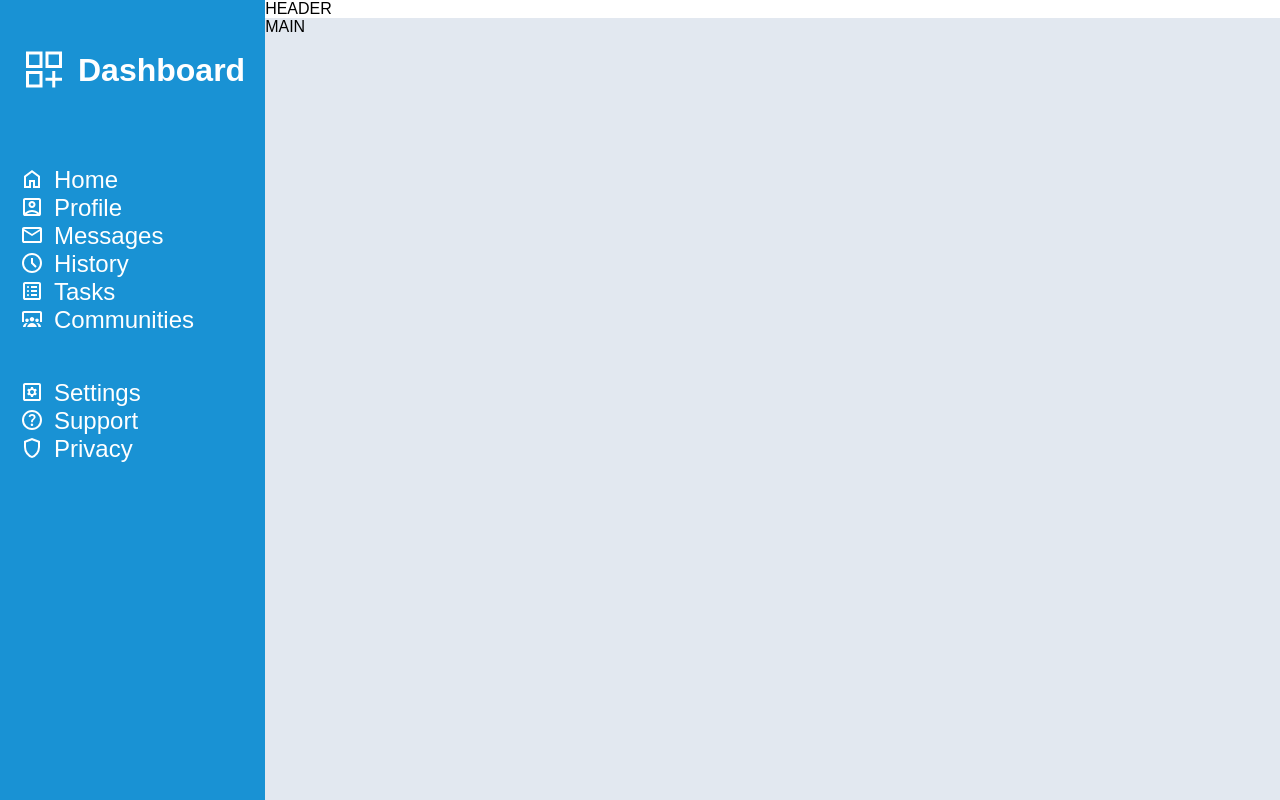
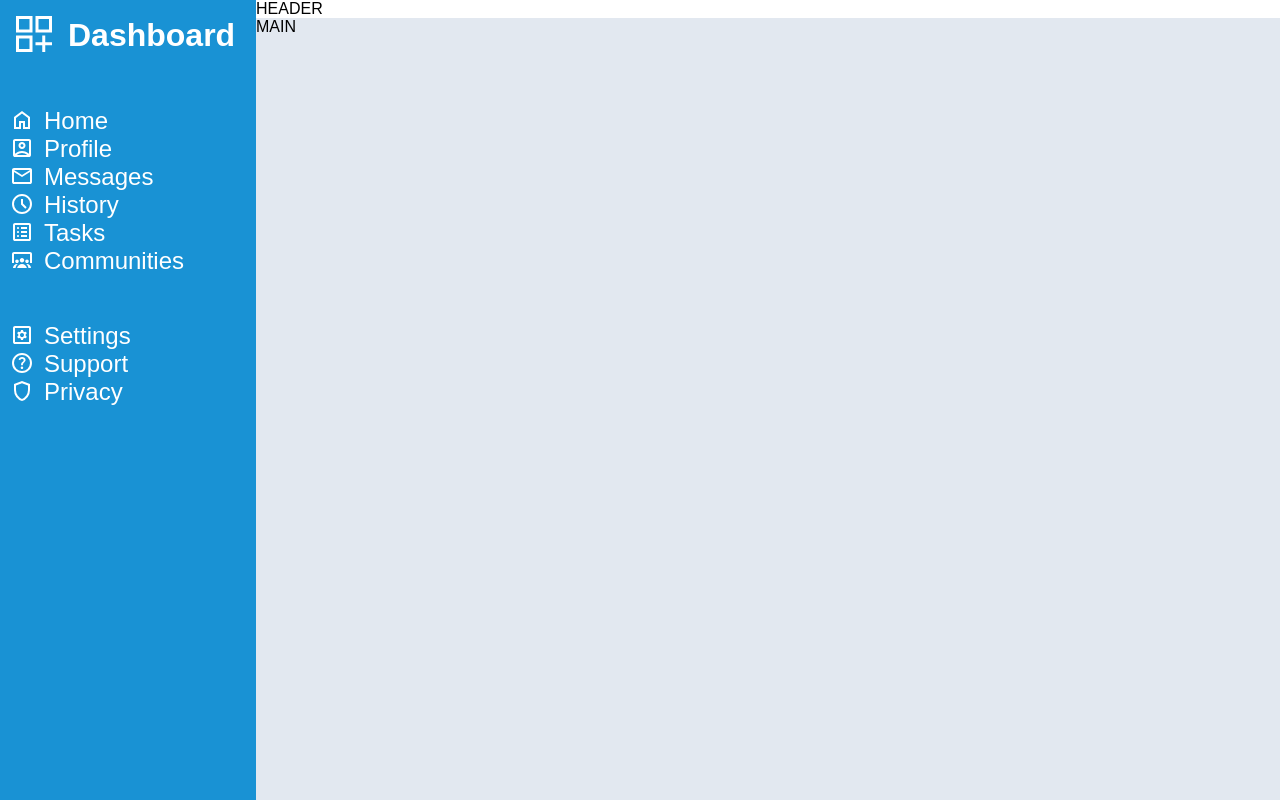
Before and after one commit to DeweQ/odin-dashboard, a plain HTML site: page dashboard.html in a window 1280 px wide. Drawn offline with Linux system fonts and the light colour scheme; a web font is replaced by a local one.

Commit message:
Unset margins

```diff
--- a/styles.css
+++ b/styles.css
@@ -3,6 +3,7 @@
 * {
     box-sizing: border-box;
     font-family: "Zen Dots", sans-serif;
+    margin: 0;
 }
 
 body {
@@ -24,7 +25,7 @@ body {
     background-color: #1992D4;
     grid-area: sidebar;
     color: #ffffff;
-    padding: 20px;
+    padding: 10px;
 }
 
 .sidebar .icon {
@@ -36,6 +37,7 @@ body {
     font-size: 2em;
     font-weight: bold;
     display: flex;
+    align-items: center;
 }
 
 .menu {
@@ -43,9 +45,6 @@ body {
     font-size: 1.5em;
     padding: 0;
     margin-top: 20%;
-}
-
-.menu_item {
 }
 
 .menu_item  a {
```
